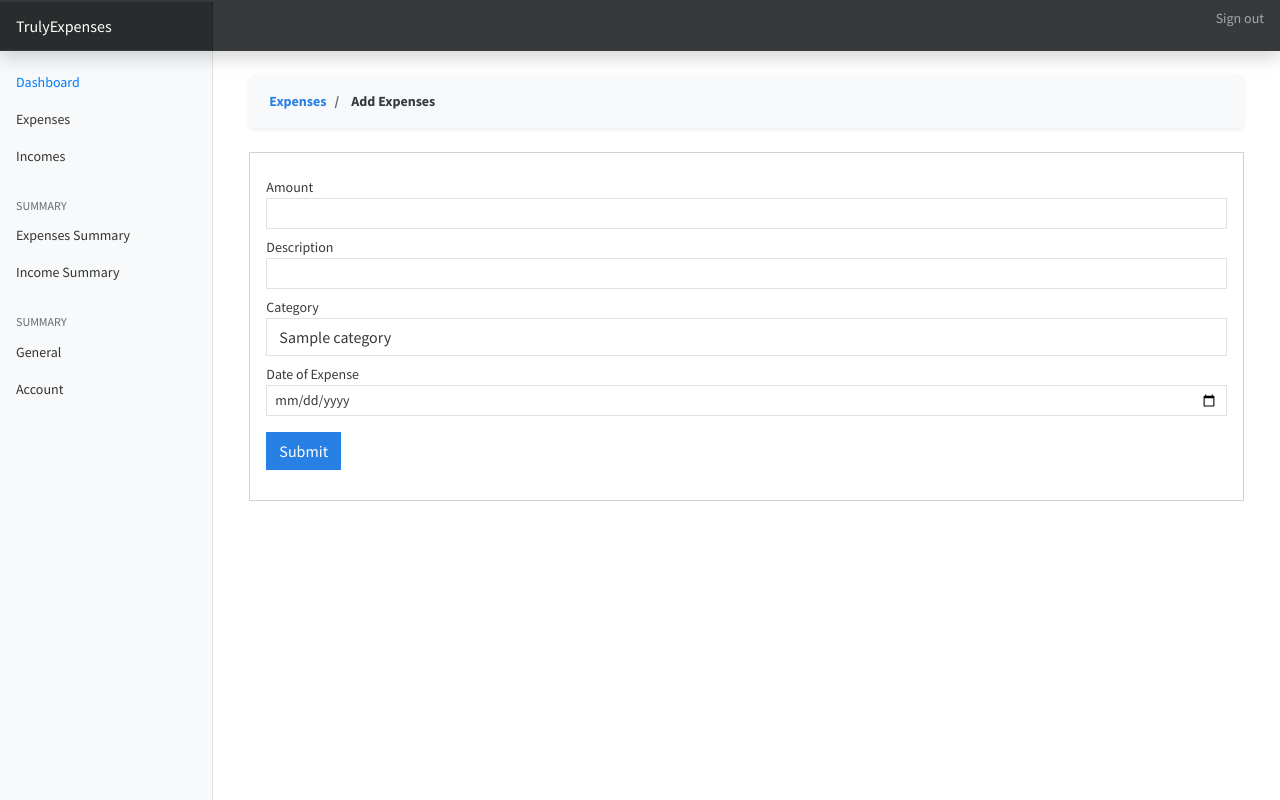
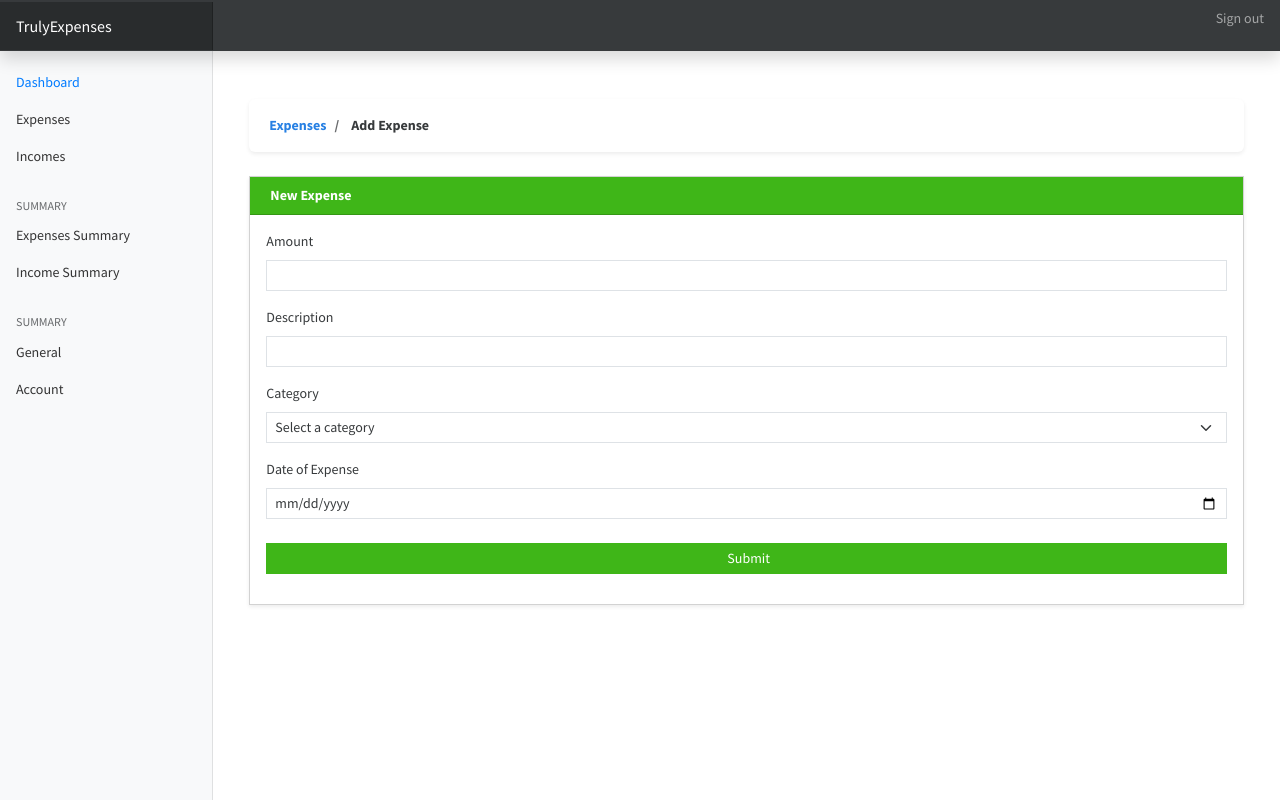
Before and after one commit to Adrian-ortiz0/django_income_expense_website, a Django app: page /add-expenses in a window 1280 px wide. Run offline with Django 5.2, Linux system fonts and the light colour scheme; tables that the repository leaves empty hold one stand-in row (values such as "Sample post"); some libraries are stand-ins or nearby versions.

Commit message:
feat: :sparkles: CRUD completed

```diff
--- a/expenseswebsite/expenses/urls.py
+++ b/expenseswebsite/expenses/urls.py
@@ -4,6 +4,8 @@ from . import views
 
 urlpatterns = [
     path('', views.index, name='expenses'),
-    path('add-expenses', views.add_expense, name='add-expenses')
+    path('add-expenses', views.add_expense, name='add-expenses'),
+    path('expense-edit/<int:id>', views.expense_edit, name='expense-edit'),
+    path('expense-delete/<int:id>', views.delete_expense, name='expense-delete'),
 
 ]
--- a/expenseswebsite/expenses/views.py
+++ b/expenseswebsite/expenses/views.py
@@ -43,3 +43,47 @@ def add_expense(request):
         messages.success(request, 'Expense saved successfully')
 
         return redirect('expenses')
+
+def expense_edit(request, id):
+    expense= Expense.objects.get(pk=id)
+    categories = Category.objects.all()
+    context = {
+        'expense': expense,
+        'values': expense,
+        'categories': categories,
+    }
+    if request.method == "GET":
+        return render(request, 'expenses/expense-edit.html', context)
+    if request.method == "POST":
+        amount = request.POST["amount"]
+
+        if not amount:
+            messages.error(request, "Amount is required")
+            return render(request, "expenses/expense-edit.html", context)
+        description = request.POST["description"]
+        date = request.POST['expense_date']
+        category = request.POST['category']
+
+        if not description:
+            messages.error(request, "Description is required")
+            return render(request, "expenses/expense-edit.html", context)
+
+        expense.amount = amount
+        expense.date = date
+        expense.category = category
+        expense.description = description
+        expense.owner = request.user
+        expense.save()
+        messages.success(request, 'Expense update successfully')
+
+        return redirect('expenses')
+
+    else:
+        messages.info(request, 'Handling post form')
+        return render(request, 'expenses/expense-edit.html', context)
+
+def delete_expense(request, id):
+    expense=Expense.objects.get(pk=id)
+    expense.delete()
+    messages.success(request, 'Expense deleted successfully')
+    return redirect('expenses')
--- a/expenseswebsite/templates/expenses/add_expense.html
+++ b/expenseswebsite/templates/expenses/add_expense.html
@@ -1,12 +1,8 @@
 {% extends "base.html" %}
 
-
-
 {% block content %}
-
-<div class="container mt-4">
-
-    <nav aria-label="breadcrumb" class="bg-light p-3 rounded shadow-sm my-4">
+<div class="container mt-5">
+    <nav aria-label="breadcrumb" class="bg-white p-3 rounded shadow-sm mb-4">
         <ol class="breadcrumb mb-0">
             <li class="breadcrumb-item">
                 <a href="{% url 'expenses' %}" class="text-decoration-none text-primary fw-semibold">
@@ -14,54 +10,64 @@
                 </a>
             </li>
             <li class="breadcrumb-item active fw-bold text-dark" aria-current="page">
-          <i class="bi bi-plus-circle me-1"></i>Add Expenses
+                <i class="bi bi-plus-circle me-1"></i>Add Expense
             </li>
         </ol>
     </nav>
 
-
-
-    <div class="card">
+    <div class="card shadow-sm">
+        <div class="card-header bg-success text-white fw-semibold">
+            <i class="bi bi-plus-circle-dotted me-1"></i> New Expense
+        </div>
         <div class="card-body">
             <form action="{% url 'add-expenses' %}" method="post">
                 {% include 'partials/_messages.html' %}
                 {% csrf_token %}
-                <div class="form-group mt-2">
-                    <label for="">Amount</label>
+
+                <div class="mb-3">
+                    <label class="form-label">Amount</label>
                     <input
                         type="number"
                         class="form-control form-control-sm"
                         name="amount"
-                    value="{{values.amount}}">
+                        value="{{ values.amount }}">
                 </div>
-                <div class="form-group mt-2">
-                    <label for="">Description</label>
+
+                <div class="mb-3">
+                    <label class="form-label">Description</label>
                     <input
                         type="text"
                         class="form-control form-control-sm"
                         name="description"
-                        value="{{values.description}}">
+                        value="{{ values.description }}">
                 </div>
-                <div class="form-group mt-2">
-                    <label for="">Category</label>
-                    <select class="form-control" name="category" id="">
+
+                <div class="mb-3">
+                    <label class="form-label">Category</label>
+                    <select class="form-select form-select-sm" name="category">
+                        <option disabled selected>Select a category</option>
                         {% for category in categories %}
-
-                        <option name="category" value="{{category.name}}">{{category.name}}</option>
-
+                            <option value="{{ category.name }}">{{ category.name }}</option>
                         {% endfor %}
                     </select>
                 </div>
-                <div class="form-group mt-2">
-                    <label for="">Date of Expense</label>
-                    <input type="date" class="form-control-sm form-control" name="expense_date">
+
+                <div class="mb-3">
+                    <label class="form-label">Date of Expense</label>
+                    <input
+                        type="date"
+                        class="form-control form-control-sm"
+                        name="expense_date"
+                        value="{{ values.expense_date|default:'' }}">
                 </div>
-                <input type="submit" value="Submit" class="btn btn-primary btn-primary-sm mt-3">
+
+                <div class="d-grid mt-4">
+                    <button type="submit" class="btn btn-success btn-sm">
+                        <i class="bi bi-check-circle me-1"></i> Submit
+                    </button>
+                </div>
             </form>
         </div>
     </div>
 </div>
-
-
-
 {% endblock content %}
--- a/expenseswebsite/templates/expenses/index.html
+++ b/expenseswebsite/templates/expenses/index.html
@@ -36,6 +36,7 @@
                         <th>Category</th>
                         <th>Description</th>
                         <th>Date</th>
+                        <th></th>
                     </tr>
                 </thead>
                 <tbody>
@@ -46,6 +47,7 @@
                         <td>{{expense.category}}</td>
                         <td>{{expense.description}}</td>
                         <td>{{expense.date}}</td>
+                        <td><a href="{% url 'expense-edit' expense.id %}" class="btn btn-secondary">Edit</a></td>
                     </tr>
                     {% endfor %}
                 </tbody>
```
Also changed, not shown: expenseswebsite/templates/expenses/expense-edit.html (added, +80 -0 lines). Lines whose indentation alone changed are shown as unchanged.
